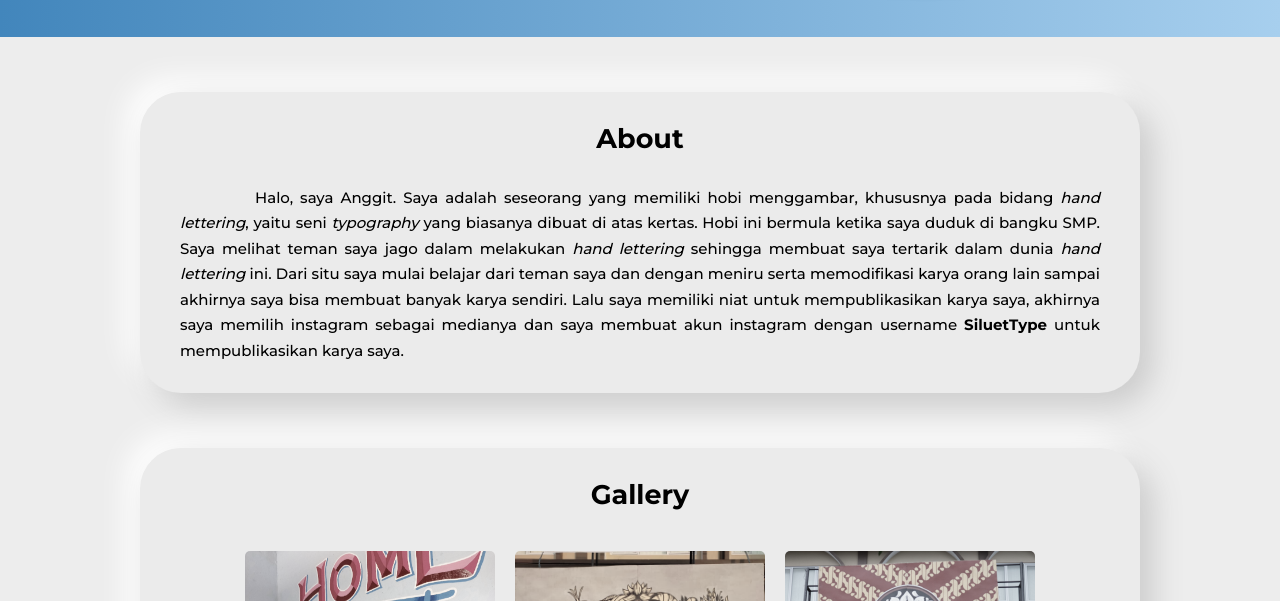
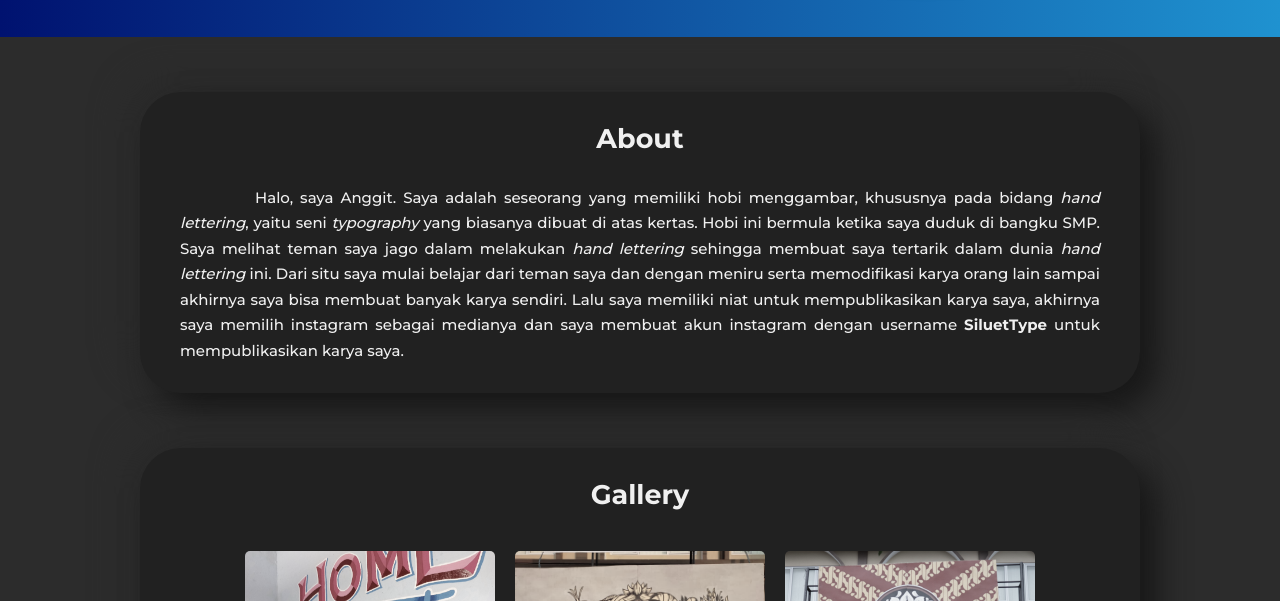
Before and after one commit to Anggitihsan/Anggitihsan.github.io, a plain HTML site: page index.html in a window 1280 px wide. Shown: the part 499-1100 px from the top of the page. Drawn offline with nearby package versions, Linux system fonts and the light colour scheme.

Commit message:
change theme in index.html

```diff
--- a/index.html
+++ b/index.html
@@ -5,7 +5,7 @@
     <meta http-equiv="X-UA-Compatible" content="IE=edge">
     <meta name="viewport" content="width=device-width, initial-scale=1.0">
     <link href='https://unpkg.com/boxicons@2.1.2/css/boxicons.min.css' rel='stylesheet'>
-    <link id="stylesheet" rel="stylesheet" href="assets/style.css">
+    <link id="stylesheet" rel="stylesheet" href="assets/style-dark.css">
     <link rel="icon" type="image" href="./assets/img/page-icon.png">
     <title>SiluetType</title>
 </head>
```
